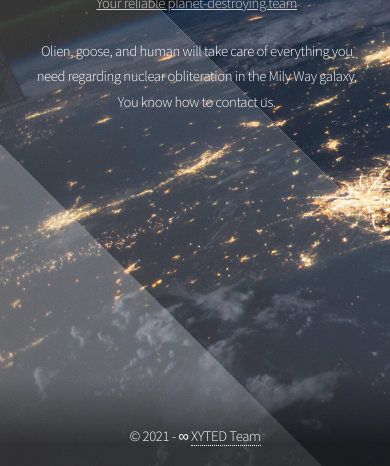
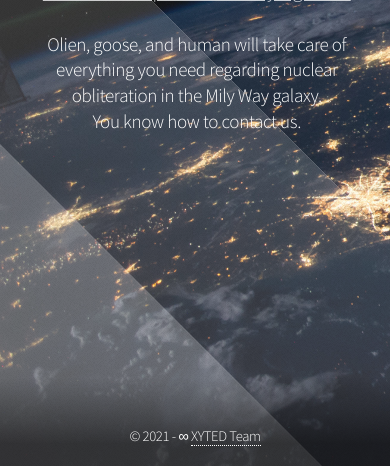
Before and after one commit to xyted/xyted.github.io, a plain HTML site: page index.html in a window 390 px wide. Shown: the part 378-844 px from the top of the page. Drawn offline with Linux system fonts and the light colour scheme.

Commit message:
Update main.css

```diff
--- a/assets/css/main.css
+++ b/assets/css/main.css
@@ -690,11 +690,11 @@ input, select, textarea {
 		}
 
 		#header p {
-			font-size: 1em;
+			font-size: 1.5em;
 		}
 
 		#header nav {
-			font-size: 1em;
+			font-size: 1.3em;
 		}
 
 			#header nav a:hover {
```
